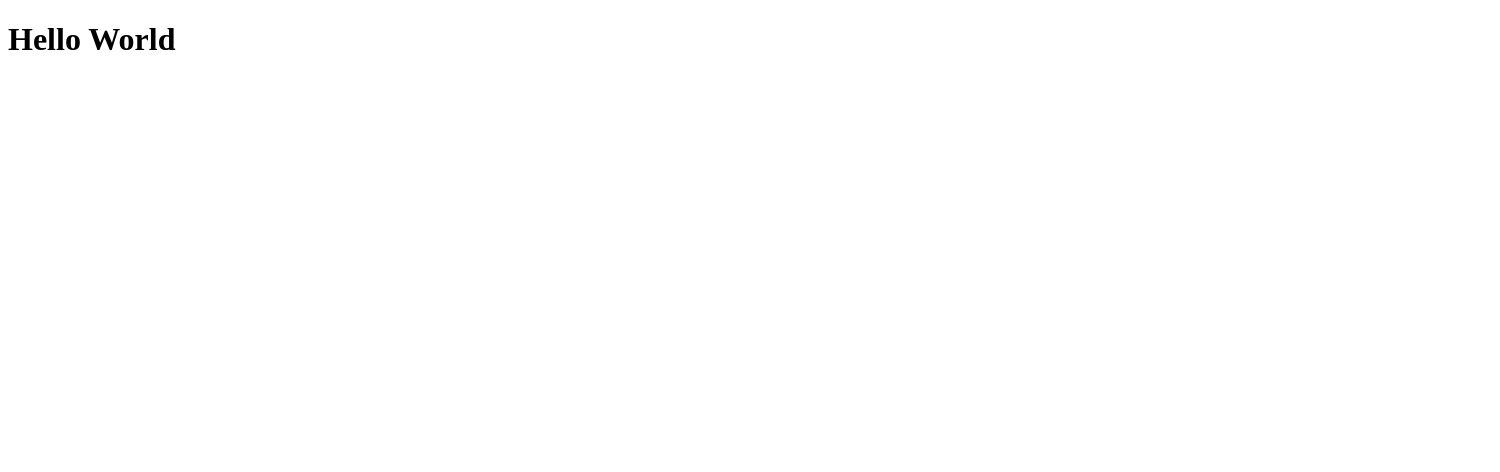
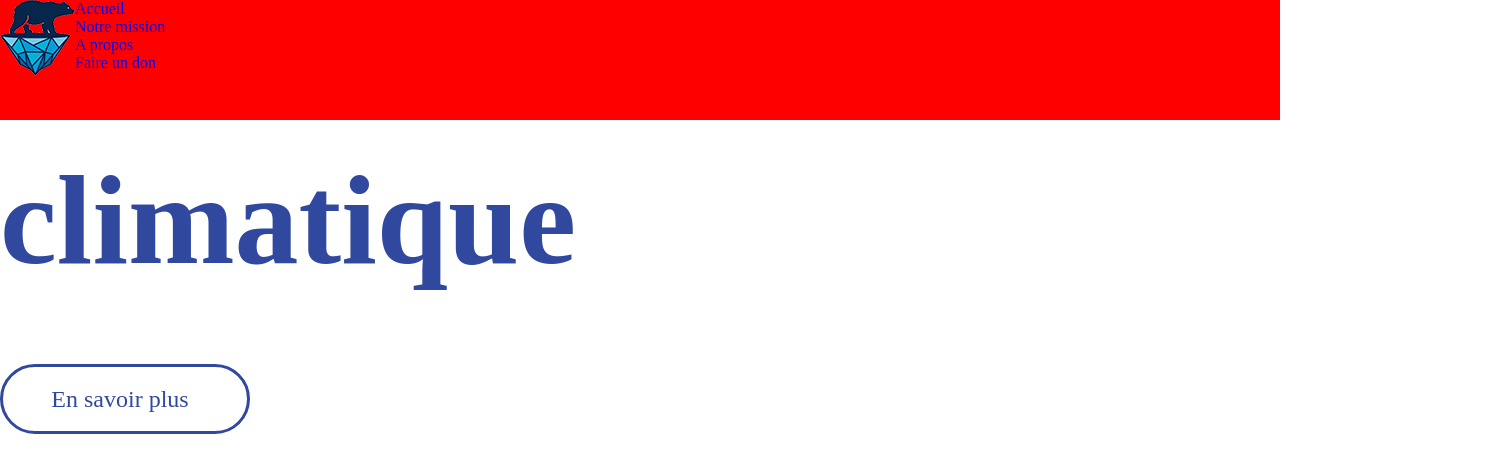
Before and after one commit to Daiiruin/Global-Warming-Website, a plain HTML site: page index.html in a window 1280 px wide. Shown: the whole page, 1500 px wide, since content can reach past the window. Drawn offline with Linux system fonts and the light colour scheme; a web font is replaced by a local one.

Commit message:
Home + Begining Header

```diff
--- a/index.html
+++ b/index.html
@@ -3,8 +3,46 @@
 <head>
     <meta charset="UTF-8">
     <title>Réchauffement Climatique</title>
+
+    <!-- FONT AWESOME -->
+    <script src="https://kit.fontawesome.com/0c87a70838.js"></script>
+
+    <!-- FONT CSS -->
+    <link href="//db.onlinewebfonts.com/c/6aa06a9a432b8417171f60d8351aa310?family=Torus+Notched" rel="stylesheet" type="text/css"/>
+
+    <!-- Custom CSS -->
+    <link rel="stylesheet" href="style.css">
 </head>
+
 <body>
-    <h1>Hello World</h1>
+
+    <header>
+        <div class="container">
+            <div class="logo">
+                <img src="img/logo.png" alt="logo">
+            </div>
+            <div class="onglet">
+                <ul>
+                    <li><a href="#">Accueil</a></li>
+                    <li><a href="#">Notre mission</a></li>
+                    <li><a href="#">A propos</a></li>
+                    <li><a href="#">Faire un don</a></li>
+                </ul>
+            </div>
+        </div>
+    </header>
+
+    <div class="sec1">
+        <div class="container">
+            <h1>Réchauffement<br>climatique</h1>
+            <a href="#">
+                <button>
+                    En savoir plus
+                    <i class="fas fa-long-arrow-alt-right"></i>
+                </button>
+            </a>
+        </div>
+    </div>
 </body>
+
 </html>
--- a/style.css
+++ b/style.css
@@ -0,0 +1,122 @@
+*{
+    /* Marge par défaut */
+    margin: 0;
+    padding: 0;
+    /* Pas avoir de point ou numéro sur les listes*/
+    list-style: none;
+    /* Aucune déco de base sur le texte */
+    text-decoration: none;
+    /* La font de base */
+    font-family:'poppins';
+    /* Avoir un scroll smooth */
+    scroll-behavior: smooth;
+}
+
+h1,
+h2,
+h3,
+h4,
+h5,
+button{ /* Avoir la font sur les balises concernées */
+    font-family: "Torus Notched";
+}
+
+body{
+    overflow-x: hidden;
+    max-width: 1920px;
+}
+
+/* Header */
+header{
+    height: 120px;
+    width: 100%;
+    top: 0;
+    left: 0;
+    background-color: red;
+    position: absolute;
+}
+
+header .container{
+    width: 1500px;
+    height: 100%;
+    margin: 0 auto;
+    display: flex;
+    flex-direction: row;
+}
+
+/* Section 1 */
+
+@media(min-width : 1500px){
+    .sec1{
+        height: 100vh;
+        width: 100%;
+        background-image:url(img/13.png);
+        background-repeat: no-repeat;
+        background-position: top right;
+    }
+}
+
+.sec1 .container{
+    width: 1500px;
+    height: 100%;
+    margin: 0 auto;
+    display: flex;
+    flex-direction: column;
+    justify-content: center;
+}
+
+.sec1 h1{
+    color: #31489f;
+    font-size: 8em;
+    margin-bottom: 70px;
+}
+
+.sec1 button{
+    position: relative;
+    height: 70px;
+    width: 250px;
+    border-radius: 50px;
+    border: 3px solid #31489f;
+    background-color: white;
+    font-size: 1.5em;
+    color: #31489f;
+    cursor: pointer;
+    transition: 0.4s;
+    overflow: hidden;
+    z-index: 1;
+}
+
+.sec1 button:hover{
+    color: white;
+    width: 280px;
+}
+
+.sec1 button::before{
+    content: "";
+    position: absolute;
+    height: 70px;
+    width: 280px;
+    background-color: #31489f;
+    border-radius: 50px;
+    top: -2px;
+    left: -2px;
+    transform: translate(-100%);
+    transition: 0.4s;
+    z-index: -1;
+}
+
+.sec1 button:hover::before{
+    transform: translate(0%);
+}
+
+
+.sec1 button i{
+    transform: scale(0);
+    margin: -10px;
+    transition: 0.4s;
+}
+
+.sec1 button:hover i{
+    transform: scale(1);
+    margin-left: 5px;
+}
```
Also changed, not shown: img/10.png (added), img/11.png (added), img/13.png (added), img/2.png (added), img/4.png (added), img/5.png (added), img/6.png (added), img/8.png (added), img/logo.png (added), svg/1.svg (added), svg/2.svg (added).
